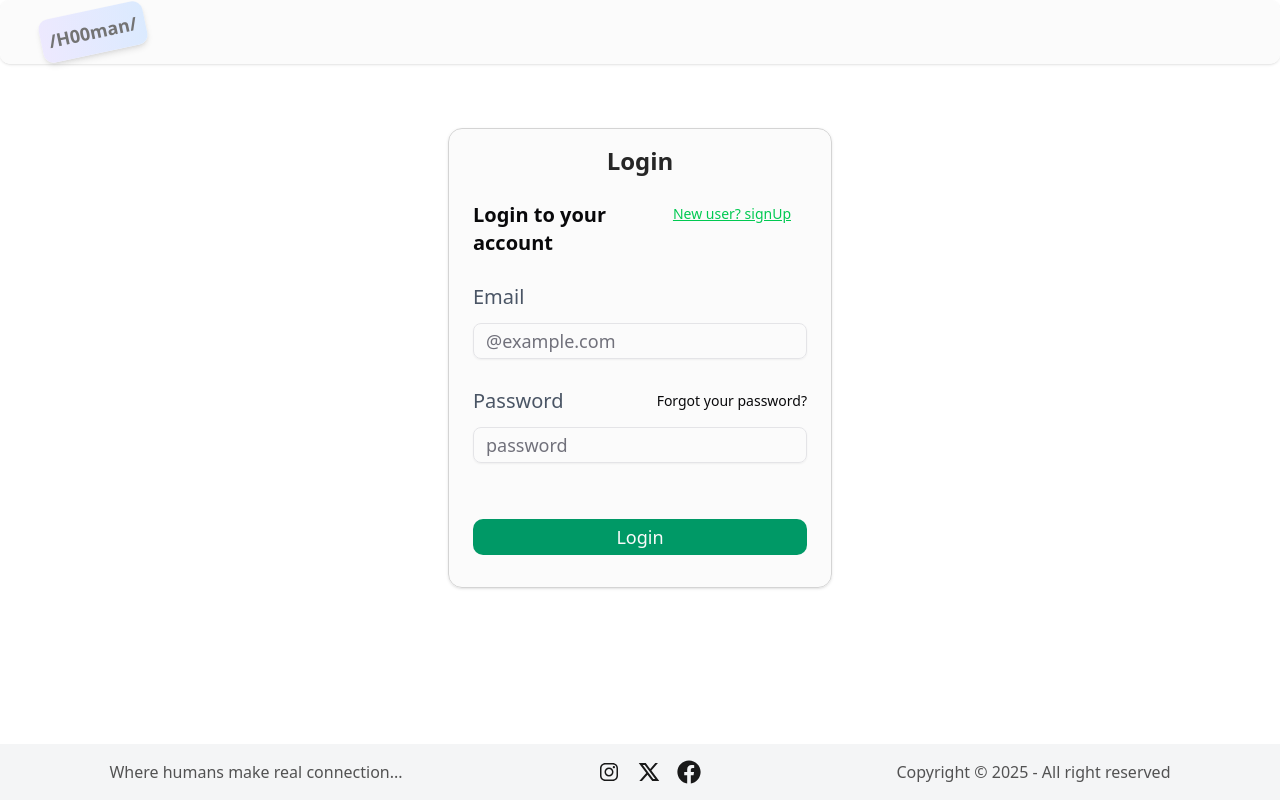
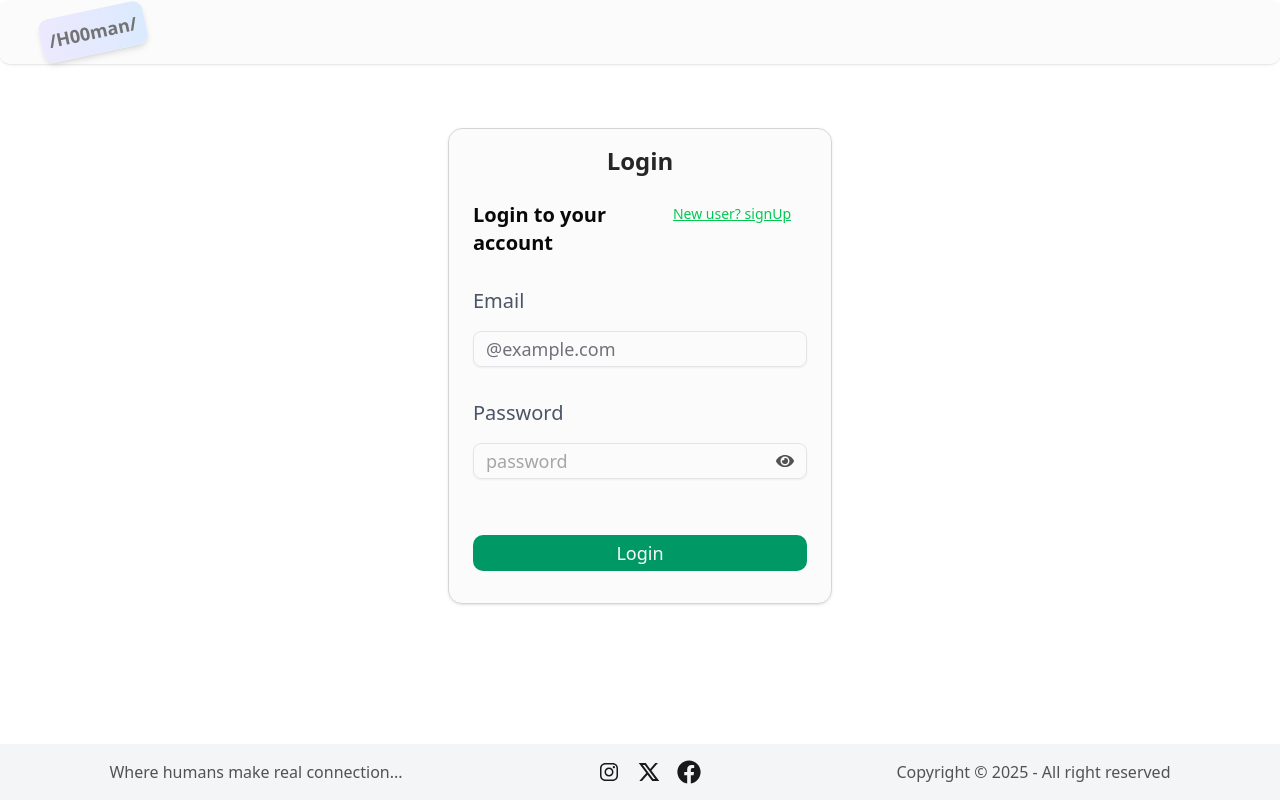
Before and after one commit to Priyanshu090803/Developer_Tinder_Frontend, a React (Vite) app: page /login in a window 1280 px wide. Built offline with nearby package versions, Linux system fonts and the light colour scheme; no server answers.

Commit message:
Good changes in Ui, Login,Nav Logic: if not signIN/Signup, send to login page

```diff
--- a/src/Components/Body.jsx
+++ b/src/Components/Body.jsx
@@ -14,7 +14,6 @@ const Body = () => {  // hmara abhi tak refresh krne m feed page khulri thi even
   const UserData = useSelector(store=>store.user)
   const fetchUser = async()=>{
     try{
-    if(UserData)return
      const res = await axios.get(BASE_URL+"/profile/view",{
       withCredentials:true
     })
--- a/src/Components/Login.jsx
+++ b/src/Components/Login.jsx
@@ -15,6 +15,7 @@ import { useDispatch } from 'react-redux'
 import { addUser, removeUser } from '@/utils/userSlice'
 import { useNavigate } from 'react-router-dom'
 import { BASE_URL } from '@/utils/constants'
+import { FaEye, FaRegEyeSlash } from 'react-icons/fa'
 
 
 
@@ -30,6 +31,7 @@ const Login = () => {
   const[photoUrl, setPhotoUrl]=useState(null)
   const[profilePreview,setProfilePreview]=useState(null)
   const[isLogin,setIsLogin] = useState(true)
+  const[showPassword,setShowPassword] = useState(false)
   const handleLogin = async()=>{
    try {
     const res= await axios.post(BASE_URL+"/login",{
@@ -175,10 +177,11 @@ const Login = () => {
             </>)
             }
             <div className="grid gap-4">
-              <Label htmlFor="email" className={' md:text-xl text-gray-600'}>Email</Label>
+              <label htmlFor="email" className={' md:text-xl text-gray-600'}>Email</label>
               <input
+              id='email'
               className={cn("file:text-foreground placeholder:text-muted-foreground selection:bg-primary selection:text-primary-foreground dark:bg-input/30 border-input flex h-9 w-full min-w-0 rounded-md border bg-transparent px-3 py-1  shadow-xs transition-[color,box-shadow] outline-none file:inline-flex file:h-7 file:border-0 file:bg-transparent file:text-sm file:font-medium disabled:pointer-events-none disabled:cursor-not-allowed disabled:opacity-50 md:text-lg text-sm text-neutral-600 ",
-        "focus-visible:border-ring focus-visible:ring-ring/50 focus-visible:ring-[3px]",
+        // "focus-visible:border-ring focus-visible:ring-ring/50 focus-visible:ring-[3px]",
         "aria-invalid:ring-destructive/20 dark:aria-invalid:ring-destructive/40 aria-invalid:border-destructive")}
              placeholder='@example.com'
              value={emailId}
@@ -189,25 +192,31 @@ const Login = () => {
             </div>
             <div className="grid gap-4">
               <div className="flex items-center">
-                <Label htmlFor="password" className={' md:text-xl text-gray-600'}>Password</Label>
-                <a
+                <label htmlFor="password" className={' md:text-xl text-gray-600'}>Password</label>
+                {/* <a
                   href="#"
                   className="ml-auto inline-block text-xs md:text-sm underline-offset-4 hover:underline"
                 >
                   Forgot your password?
-                </a>
+                </a> */}
               </div>
-              <input
-              className={cn("file:text-foreground placeholder:text-muted-foreground selection:bg-primary selection:text-primary-foreground dark:bg-input/30 border-input flex h-9 w-full min-w-0 rounded-md border bg-transparent px-3 py-1 shadow-xs transition-[color,box-shadow] outline-none file:inline-flex file:h-7 file:border-0 file:bg-transparent file:text-sm file:font-medium disabled:pointer-events-none disabled:cursor-not-allowed disabled:opacity-50 md:text-lg text-sm text-neutral-600  ",
+              <div className= {cn("file:text-foreground placeholder:text-muted-foreground selection:bg-primary selection:text-primary-foreground dark:bg-input/30 border-input flex h-9 w-full min-w-0 rounded-md border bg-transparent px-3 py-1 shadow-xs transition-[color,box-shadow] outline-none file:inline-flex file:h-7 file:border-0 file:bg-transparent file:text-sm file:font-medium disabled:pointer-events-none disabled:cursor-not-allowed disabled:opacity-50 md:text-lg text-sm text-neutral-600  ",
         "focus-visible:border-ring focus-visible:ring-ring/50 focus-visible:ring-[3px]",
-        "aria-invalid:ring-destructive/20 dark:aria-invalid:ring-destructive/40 aria-invalid:border-destructive",
-        )}
+        "aria-invalid:ring-destructive/20 dark:aria-invalid:ring-destructive/40 aria-invalid:border-destructive w-full items-center",
+        )}>
+                 <input
+              id='password'
+              className=" w-full outline-none "
+            type={showPassword?"text":"password"}
              placeholder='password'
              value={password}
              onChange={(e)=>{
               setPassword(e.target.value)
              }}
               />
+              <span onClick={()=>setShowPassword(!showPassword)}>{showPassword?<FaRegEyeSlash/>:<FaEye/>}</span>
+              </div>
+
             </div>
       <span className=' text-red-600 underline text-sm  md:text-base '>{loginError}</span>
 
--- a/src/Components/Navbar.jsx
+++ b/src/Components/Navbar.jsx
@@ -20,7 +20,9 @@ const Navbar = () => {
   return (
 <div className="sticky top-0 z-50 w-full md:px-10 px-4 shadow-sm rounded-lg py-2 h-16 flex justify-between bg-neutral-50/80 backdrop-blur-lg items-center">
   {/* Your navbar content */}
- <Link to={'/'} className=' md:text-lg text-sm font-bold -rotate-12 shadow-md md:p-2 p-1 active:scale-90 hover:scale-90 duration-300 delay-100 ease-in-out rounded-lg bg-gradient-to-r from-violet-100 to-blue-100 cursor-pointer text-neutral-500'>/H00man/</Link>
+ {loggedInUser&&<Link to={'/'} className=' md:text-lg text-sm font-bold -rotate-12 shadow-md md:p-2 p-1 active:scale-90 hover:scale-90 duration-300 delay-100 ease-in-out rounded-lg bg-gradient-to-r from-violet-100 to-blue-100 cursor-pointer text-neutral-500'>/H00man/</Link>}
+
+ {!loggedInUser&&<Link to={'/login'} className=' md:text-lg text-sm font-bold -rotate-12 shadow-md md:p-2 p-1 active:scale-90 hover:scale-90 duration-300 delay-100 ease-in-out rounded-lg bg-gradient-to-r from-violet-100 to-blue-100 cursor-pointer text-neutral-500'>/H00man/</Link>}
 
    {loggedInUser&&<div className="dropdown dropdown-end">
     <span className=' md:mr-6 text-xs md:text-base font-medium text-neutral-500'>Welcome {loggedInUser.firstName}</span>
```
